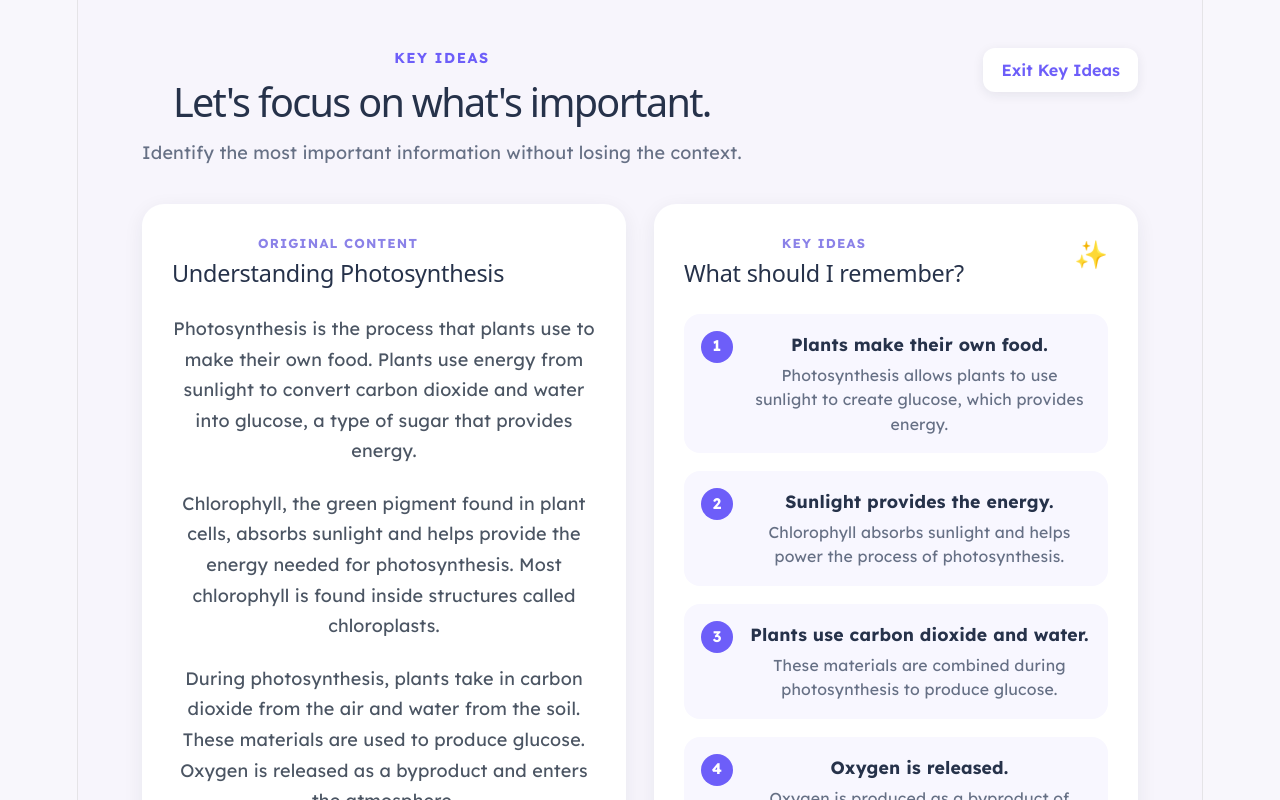
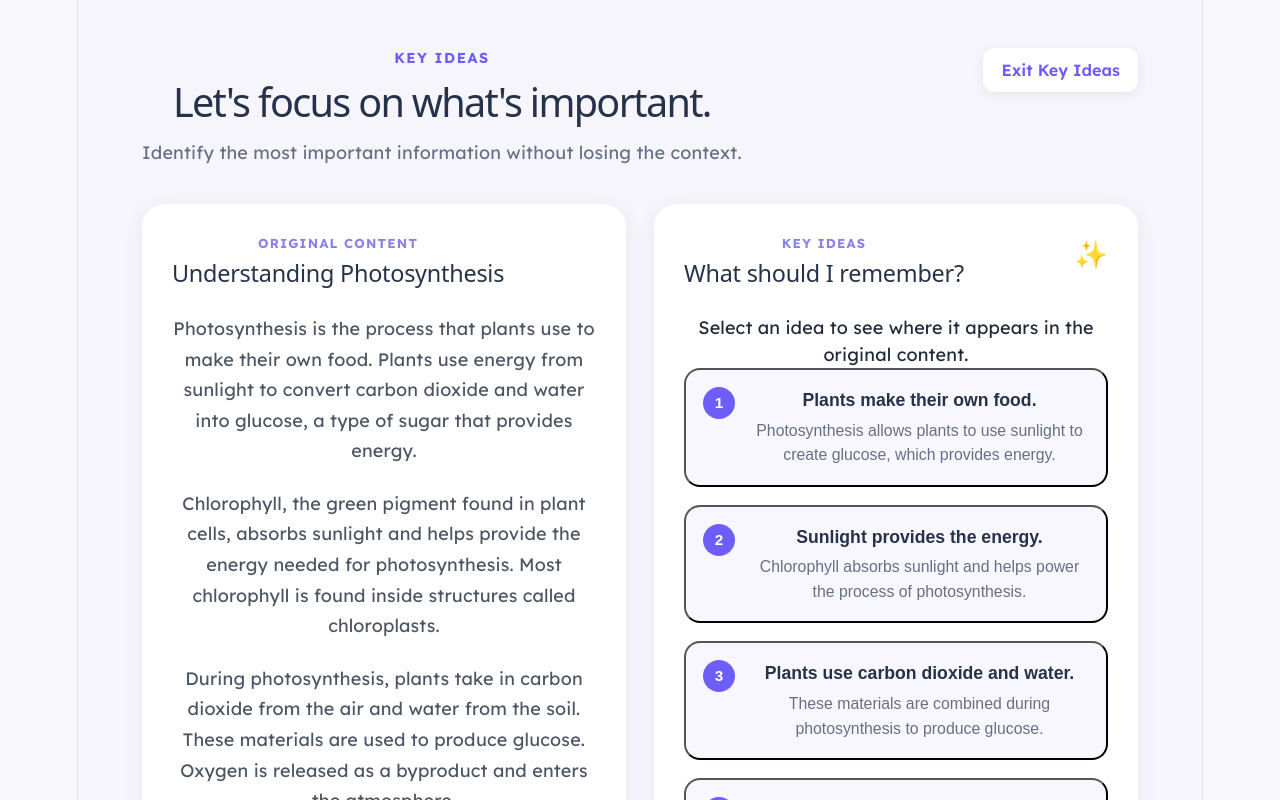
Before and after one commit to vanisha2277/icf-project, a React (Vite) app: page /key_ideas in a window 1280 px wide. Shown: the top 800 px of the page. Built offline with nearby package versions, Linux system fonts and the light colour scheme.

Commit message:
added more features in key ideas

```diff
--- a/src/components/Key-Ideas/key_ideas.tsx
+++ b/src/components/Key-Ideas/key_ideas.tsx
@@ -1,15 +1,81 @@
-import { useNavigate} from "react-router-dom";
+import { useState } from "react";
+import { useNavigate } from "react-router-dom";
 import "./key_ideas.css";
+
+type Idea = {
+  id: number;
+  title: string;
+  explanation: string;
+  paragraph: number;
+};
+
+const ideas: Idea[] = [
+  {
+    id: 1,
+    title: "Plants make their own food.",
+    explanation:
+      "Photosynthesis allows plants to use sunlight to create glucose, which provides energy.",
+    paragraph: 1,
+  },
+  {
+    id: 2,
+    title: "Sunlight provides the energy.",
+    explanation:
+      "Chlorophyll absorbs sunlight and helps power the process of photosynthesis.",
+    paragraph: 2,
+  },
+  {
+    id: 3,
+    title: "Plants use carbon dioxide and water.",
+    explanation:
+      "These materials are combined during photosynthesis to produce glucose.",
+    paragraph: 3,
+  },
+  {
+    id: 4,
+    title: "Oxygen is released.",
+    explanation:
+      "Oxygen is produced as a byproduct of photosynthesis and is released into the atmosphere.",
+    paragraph: 3,
+  },
+];
 
 function KeyIdeas() {
   const navigate = useNavigate();
+
+  const [selectedIdea, setSelectedIdea] = useState<number | null>(null);
+  const [showContext, setShowContext] = useState(false);
+
+  const handleIdeaClick = (ideaId: number) => {
+    setSelectedIdea((current) =>
+      current === ideaId ? null : ideaId
+    );
+  };
+
+  const getParagraphClass = (paragraphNumber: number) => {
+    if (selectedIdea === null) {
+      return "";
+    }
+
+    const selected = ideas.find(
+      (idea) => idea.id === selectedIdea
+    );
+
+    if (selected?.paragraph === paragraphNumber) {
+      return "highlighted-paragraph";
+    }
+
+    return "dimmed-paragraph";
+  };
 
   return (
     <div className="key-ideas-page">
       <header className="key-ideas-header">
         <div>
           <p className="key-ideas-eyebrow">KEY IDEAS</p>
+
           <h1>Let's focus on what's important.</h1>
+
           <p className="key-ideas-subtitle">
             Identify the most important information without losing the context.
           </p>
@@ -24,106 +90,133 @@ function KeyIdeas() {
       </header>
 
       <main className="key-ideas-content">
-        {/* Original Content */}
+        {/* ORIGINAL CONTENT */}
         <section className="original-card">
           <div className="card-heading">
             <div>
               <p className="card-label">ORIGINAL CONTENT</p>
+
               <h2>Understanding Photosynthesis</h2>
             </div>
           </div>
 
           <div className="article-text">
-            <p>
+            <p className={getParagraphClass(1)}>
               Photosynthesis is the process that plants use to make their own
               food. Plants use energy from sunlight to convert carbon dioxide
               and water into glucose, a type of sugar that provides energy.
             </p>
 
-            <p>
+            <p className={getParagraphClass(2)}>
               Chlorophyll, the green pigment found in plant cells, absorbs
               sunlight and helps provide the energy needed for photosynthesis.
               Most chlorophyll is found inside structures called chloroplasts.
             </p>
 
-            <p>
+            <p className={getParagraphClass(3)}>
               During photosynthesis, plants take in carbon dioxide from the air
               and water from the soil. These materials are used to produce
               glucose. Oxygen is released as a byproduct and enters the
               atmosphere.
             </p>
 
-            <p>
+            <p className={getParagraphClass(4)}>
               Photosynthesis is important because it provides plants with
               energy and produces oxygen that many organisms need to survive.
             </p>
           </div>
+
+          {selectedIdea !== null && (
+            <div className="selected-message">
+              <strong>
+                Idea {selectedIdea} is highlighted in the original content.
+              </strong>
+
+              <button
+                type="button"
+                onClick={() => setSelectedIdea(null)}
+              >
+                Clear highlight
+              </button>
+            </div>
+          )}
         </section>
 
-        {/* Key Ideas */}
+        {/* KEY IDEAS */}
         <section className="key-ideas-card">
           <div className="card-heading">
             <div>
               <p className="card-label">KEY IDEAS</p>
+
               <h2>What should I remember?</h2>
             </div>
 
             <span className="sparkle">✨</span>
           </div>
 
+          <p className="instruction-text">
+            Select an idea to see where it appears in the original content.
+          </p>
+
           <div className="ideas-list">
-            <div className="idea">
-              <div className="idea-number">1</div>
+            {ideas.map((idea) => (
+              <button
+                key={idea.id}
+                type="button"
+                className={`idea ${
+                  selectedIdea === idea.id
+                    ? "selected-idea"
+                    : ""
+                }`}
+                onClick={() => handleIdeaClick(idea.id)}
+                aria-pressed={selectedIdea === idea.id}
+              >
+                <div className="idea-number">
+                  {idea.id}
+                </div>
 
-              <div className="idea-content">
-                <h3>Plants make their own food.</h3>
-                <p>
-                  Photosynthesis allows plants to use sunlight to create
-                  glucose, which provides energy.
-                </p>
-              </div>
-            </div>
+                <div className="idea-content">
+                  <h3>{idea.title}</h3>
 
-            <div className="idea">
-              <div className="idea-number">2</div>
+                  <p>{idea.explanation}</p>
 
-              <div className="idea-content">
-                <h3>Sunlight provides the energy.</h3>
-                <p>
-                  Chlorophyll absorbs sunlight and helps power the process of
-                  photosynthesis.
-                </p>
-              </div>
-            </div>
-
-            <div className="idea">
-              <div className="idea-number">3</div>
-
-              <div className="idea-content">
-                <h3>Plants use carbon dioxide and water.</h3>
-                <p>
-                  These materials are combined during photosynthesis to produce
-                  glucose.
-                </p>
-              </div>
-            </div>
-
-            <div className="idea">
-              <div className="idea-number">4</div>
-
-              <div className="idea-content">
-                <h3>Oxygen is released.</h3>
-                <p>
-                  Oxygen is produced as a byproduct of photosynthesis and is
-                  released into the atmosphere.
-                </p>
-              </div>
-            </div>
+                  {selectedIdea === idea.id && (
+                    <span className="idea-status">
+                      ✓ Showing related context
+                    </span>
+                  )}
+                </div>
+              </button>
+            ))}
           </div>
 
-          <button className="context-button">
-            Show Context
+          {/* SHOW CONTEXT */}
+          <button
+            type="button"
+            className="context-button"
+            onClick={() =>
+              setShowContext((current) => !current)
+            }
+            aria-expanded={showContext}
+          >
+            {showContext ? "Hide Context" : "Show Context"}
           </button>
+
+          {showContext && (
+            <div className="context-box">
+              <h3>Why this helps</h3>
+
+              <p>
+                Key Ideas brings the most important information forward
+                while keeping the original material available for reference.
+              </p>
+
+              <p>
+                This can help reduce cognitive load and make dense educational
+                content easier to process.
+              </p>
+            </div>
+          )}
         </section>
       </main>
     </div>
```
